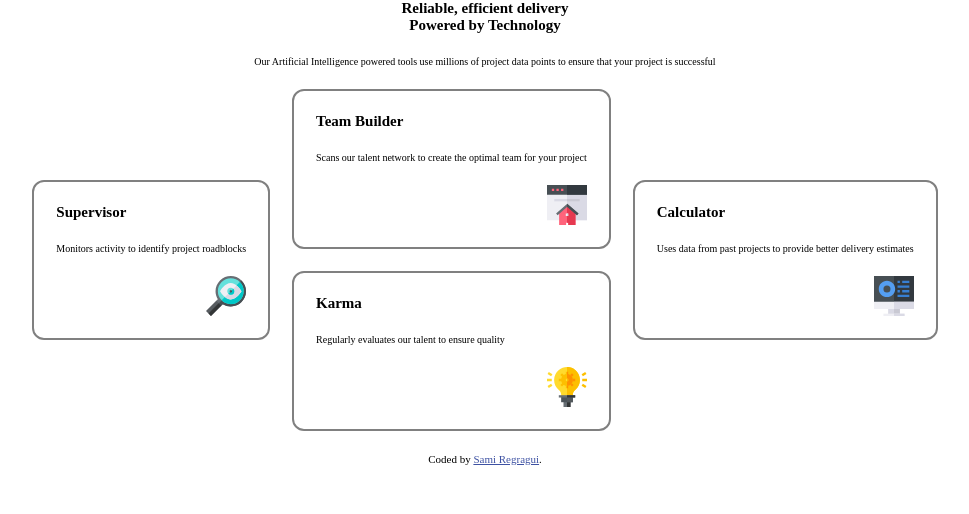
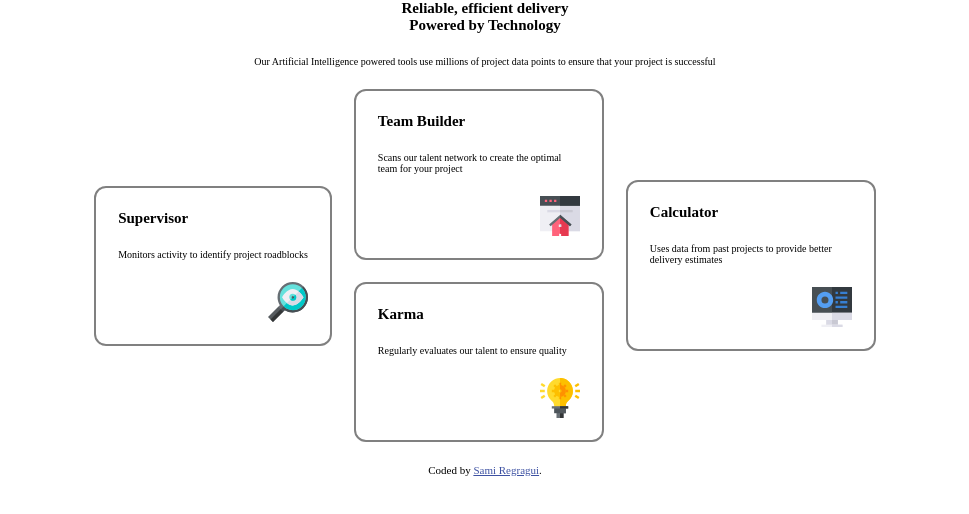
Before and after one commit to Sami-Regragui-Work/mis-en-s-2, a plain HTML site: page index.html in a window 1280 px wide. Shown: the whole page, without its empty margins (155-1124 px from the left). Drawn offline with Linux system fonts and the light colour scheme.

Commit message:
fixed width

```diff
--- a/assets/main.css
+++ b/assets/main.css
@@ -49,8 +49,8 @@ section {
     flex-direction: column;
     gap: var(--gap);
     padding: var(--gap);
-    min-width: 80%;
-    /* width: 25rem; */
+    /* min-width: 80%; */
+    max-width: 25rem;
 
 }
 
```
